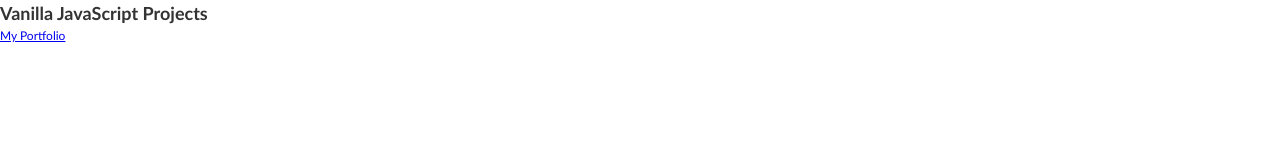
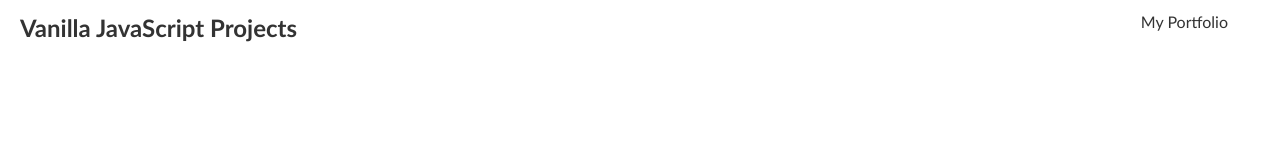
Before and after one commit to Isisaurus/vanilla-js-projects, a plain HTML site: page index.html in a window 1280 px wide. Drawn offline with Linux system fonts and the light colour scheme.

Commit message:
Basic styles.

```diff
--- a/css/basic-styles.css
+++ b/css/basic-styles.css
@@ -15,6 +15,34 @@ body {
   font-family: "Trebuchet MS", "Lucida Sans Unicode", "Lucida Grande",
     "Lucida Sans", Arial, sans-serif;
   color: #333333;
-  font-size: 1.2rem;
+  font-size: 1.6rem;
   line-height: 1.5;
+
+  margin: 1rem 2rem;
 }
+
+.nav {
+  display: flex;
+}
+
+.nav__header {
+  margin-right: auto;
+}
+
+.nav__list {
+  display: flex;
+}
+
+.nav__item {
+  list-style: none;
+}
+
+.nav__link {
+  text-decoration: none;
+  color: inherit;
+  padding: 1em 2em;
+}
+
+.nav__link:hover {
+  background-color: #f1f1f1;
+}
```
